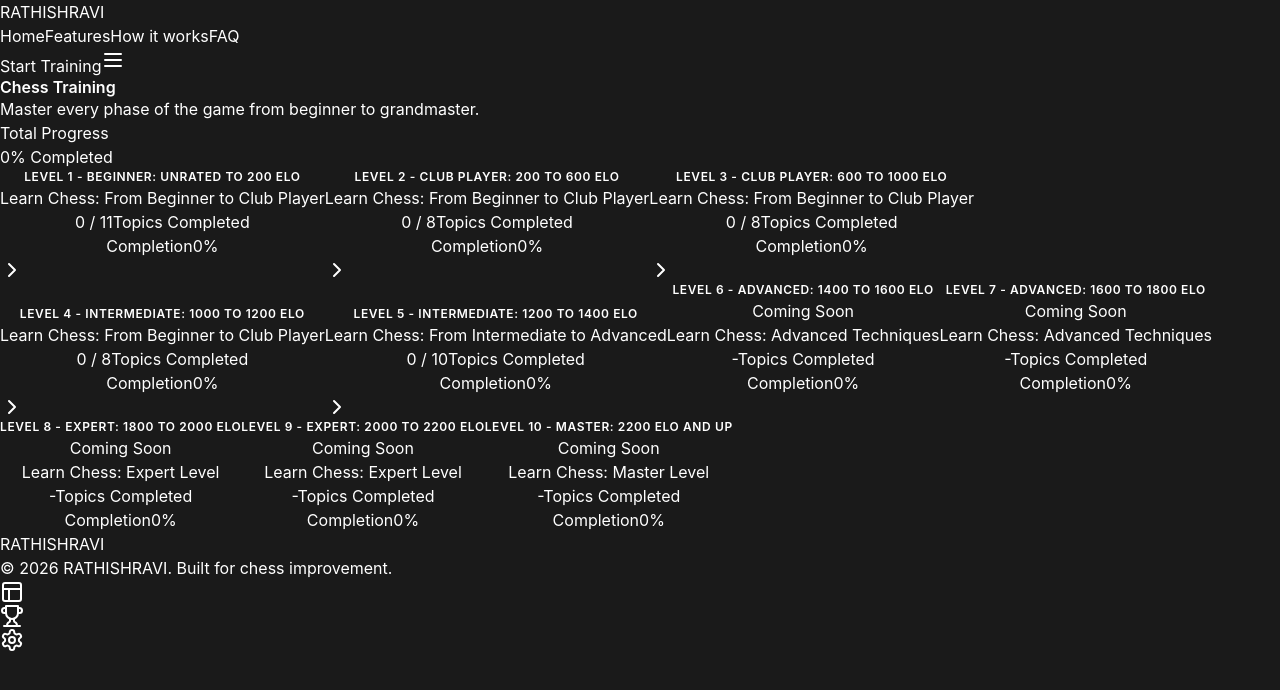
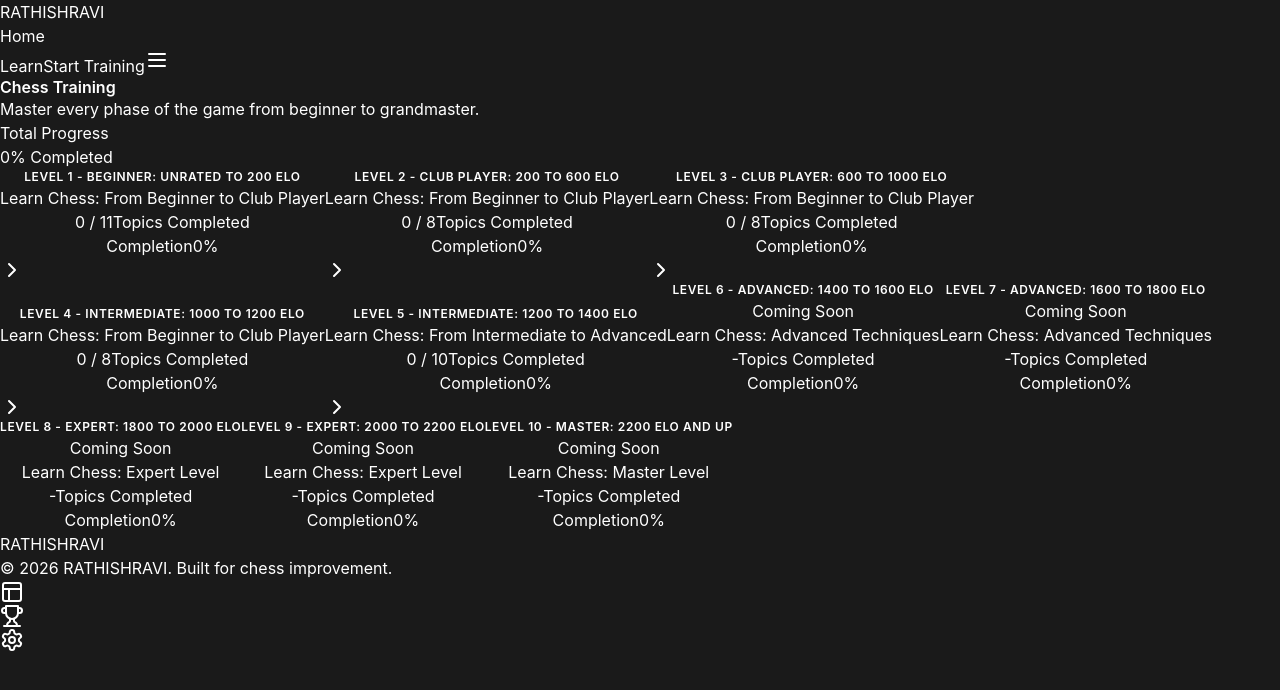
Before and after one commit to AmanVilvas/chess-puzzles-game, a React (Vite) app: page / in a window 1280 px wide. Shown: the top 690 px of the page. Built offline with nearby package versions, Linux system fonts and the light colour scheme.

Commit message:
nav bar changes

```diff
--- a/src/components/layout/MobileMenu.jsx
+++ b/src/components/layout/MobileMenu.jsx
@@ -6,10 +6,8 @@ export const MobileMenu = ({ setIsMenuOpen }) => (
       <X />
     </button>
     <div className="flex flex-col gap-6 text-2xl font-bold">
-      <a href="#" onClick={() => setIsMenuOpen(false)}>Home</a>
-      <a href="#" onClick={() => setIsMenuOpen(false)}>Features</a>
-      <a href="#" onClick={() => setIsMenuOpen(false)}>How it works</a>
-      <a href="#" onClick={() => setIsMenuOpen(false)}>FAQ</a>
+      <a href="https://learn.chesswithrathish.com/" onClick={() => setIsMenuOpen(false)}>Home</a>
+      <a href="http://chesswithrathish.com/" onClick={() => setIsMenuOpen(false)}>Learn</a>
     </div>
     <button className="mt-auto bg-orange-500 text-black font-bold p-4 rounded-xl">
       Start Training Now
--- a/src/components/layout/Navbar.jsx
+++ b/src/components/layout/Navbar.jsx
@@ -11,13 +11,19 @@ export const Navbar = ({ setView, isMenuOpen, setIsMenuOpen }) => (
           <span className="text-xl font-black tracking-tight uppercase">RATHISHRAVI</span>
         </div>
         <div className="hidden md:flex gap-6 text-sm font-medium text-neutral-400">
-          <a href="#" className="hover:text-white transition-colors">Home</a>
-          <a href="#" className="hover:text-white transition-colors">Features</a>
-          <a href="#" className="hover:text-white transition-colors">How it works</a>
-          <a href="#" className="hover:text-white transition-colors">FAQ</a>
+          <a href="https://learn.chesswithrathish.com/" className="hover:text-white transition-colors">Home</a>
+
         </div>
       </div>
       <div className="flex items-center gap-4">
+        <a
+          href="http://chesswithrathish.com/"
+          className="hidden md:flex items-center gap-2 bg-[#1a1a1a] hover:bg-[#252525] border border-neutral-800 hover:border-orange-500/40 px-4 py-1.5 rounded-lg transition-all duration-300 group shadow-lg shadow-black/50 hover:shadow-orange-900/10"
+        >
+          <span className="font-bold text-sm bg-gradient-to-r from-white to-neutral-400 bg-clip-text text-transparent group-hover:from-white group-hover:to-white">
+            Learn
+          </span>
+        </a>
         <button className="bg-orange-500 hover:bg-orange-600 text-black font-bold px-5 py-2 rounded-full text-sm transition-all transform hover:scale-105 active:scale-95">
           Start Training
         </button>
```
